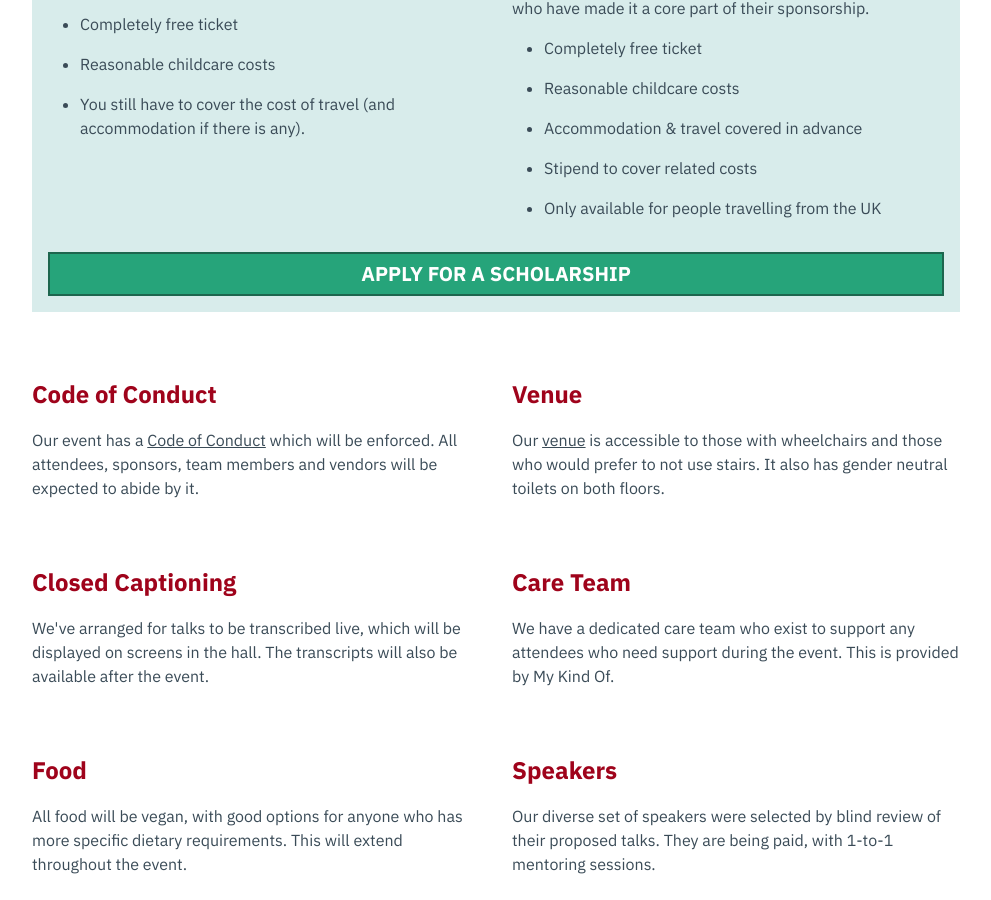
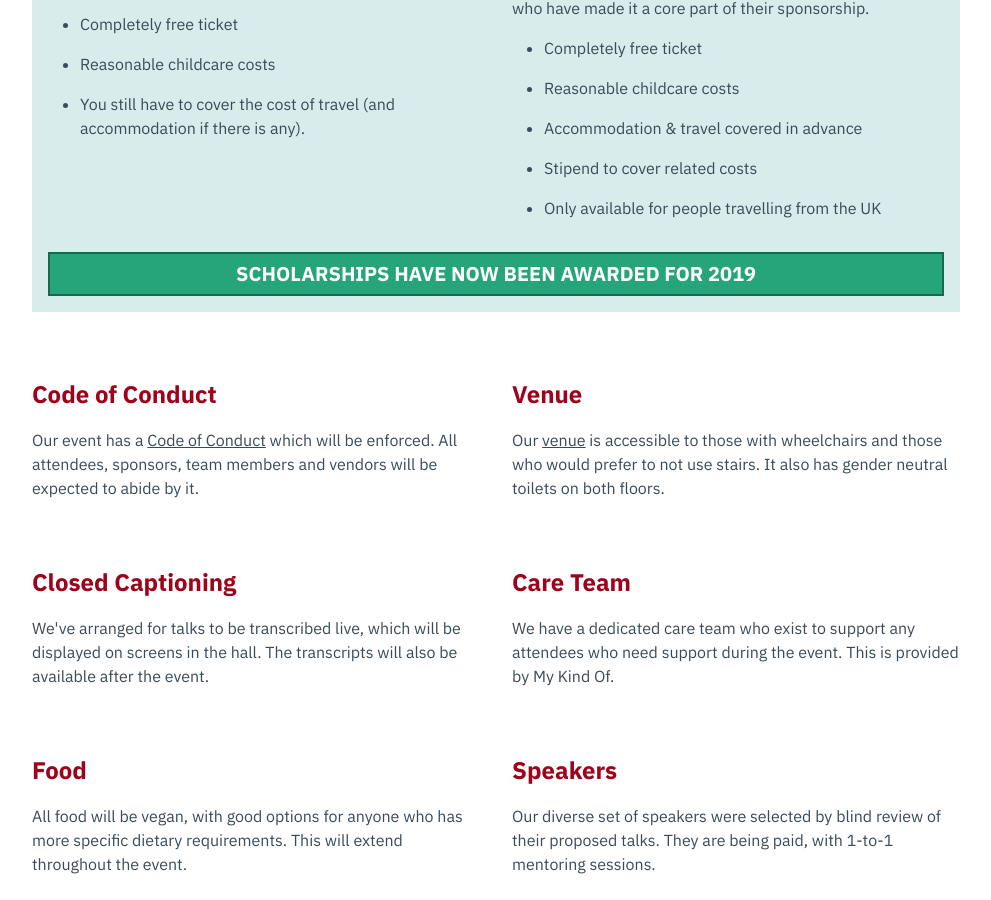
Before and after one commit to underlandxyz/2019.yougotthis.io, a Jekyll site: the page built from inclusion.md, in a window 1280 px wide and 900 px high, scrolled down 613 px. Shown: the whole window, without its empty margins (144-1135 px from the left). Built offline with Jekyll 4.4.1, drawn with Linux system fonts in a browser that asks for light colours.

Commit message:
remove link to scholarship applications

```diff
--- a/docs/feed.xml
+++ b/docs/feed.xml
@@ -1 +1 @@
-<?xml version="1.0" encoding="utf-8"?><feed xmlns="http://www.w3.org/2005/Atom" ><generator uri="https://jekyllrb.com/" version="3.8.3">Jekyll</generator><link href="http://localhost:4000/feed.xml" rel="self" type="application/atom+xml" /><link href="http://localhost:4000/" rel="alternate" type="text/html" /><updated>2018-12-03T17:01:44+00:00</updated><id>http://localhost:4000/</id><title type="html">You Got This</title><subtitle>An affordable one-stream conference for junior developers and designers on skills needed for a happy, healthy work life.</subtitle></feed>
+<?xml version="1.0" encoding="utf-8"?><feed xmlns="http://www.w3.org/2005/Atom" ><generator uri="https://jekyllrb.com/" version="3.8.3">Jekyll</generator><link href="http://localhost:4000/feed.xml" rel="self" type="application/atom+xml" /><link href="http://localhost:4000/" rel="alternate" type="text/html" /><updated>2018-12-08T15:57:22+00:00</updated><id>http://localhost:4000/</id><title type="html">You Got This</title><subtitle>An affordable one-stream conference for junior developers and designers on skills needed for a happy, healthy work life.</subtitle></feed>
--- a/docs/inclusion.html
+++ b/docs/inclusion.html
@@ -140,7 +140,7 @@
         </div>
       </div>
     </div>
-    <a href="https://goo.gl/forms/JAJvgJqCbWkr3NR33" class="link">Apply for a scholarship</a>
+    <a href="#" class="link">Scholarships have now been awarded for 2019</a>
   </div>
   <div class="boxes">
     <div class="box">
--- a/inclusion.md
+++ b/inclusion.md
@@ -34,7 +34,7 @@
         </div>
       </div>
     </div>
-    <a href='https://goo.gl/forms/JAJvgJqCbWkr3NR33' class='link'>Apply for a scholarship</a>
+    <a href='#' class='link'>Scholarships have now been awarded for 2019</a>
   </div>
   <div class="boxes">
     <div class="box">
```
Also changed, not shown: assets/img/social/christmas-giveaway.png (added), docs/assets/img/social/christmas-giveaway.png (added), 6 other files.
